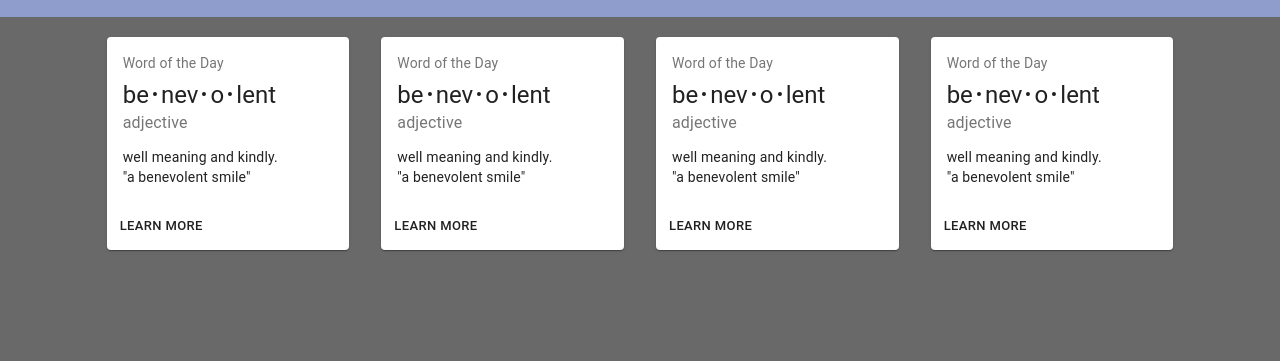
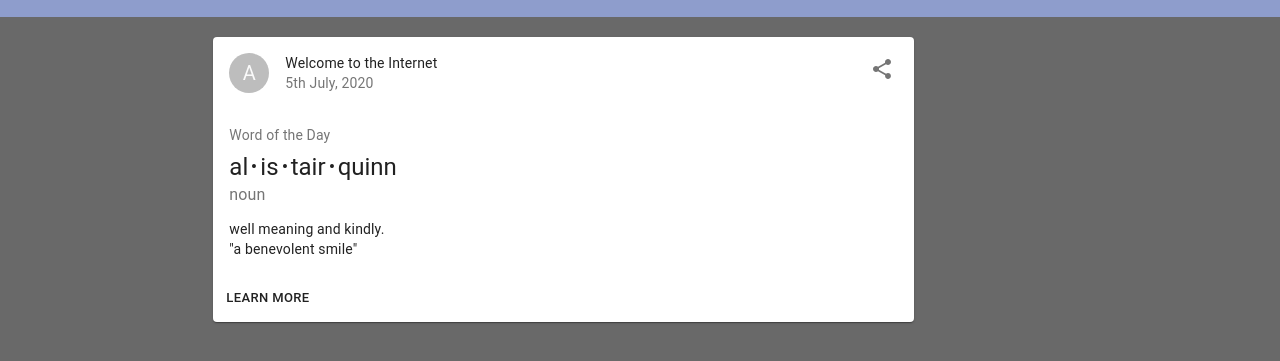
Before and after one commit to alistairjoelquinn/serverless_playground, a React app: page / in a window 1280 px wide. Shown: the part 47-408 px from the top of the page. Built offline with nearby package versions, Linux system fonts and the light colour scheme.

Commit message:
landing card component renders name noun

```diff
--- a/src/components/App.js
+++ b/src/components/App.js
@@ -29,11 +29,11 @@ export default function App() {
                     <Header />
                 </Grid>
                 <Grid item container className={classes.background}>
-                    <Grid item sm={1} xs={false}/>
+                    <Grid item sm={2} xs={false}/>
                     <Grid item sm={10} xs={12}>
                         <LandingPageContent />
                     </Grid>
-                    <Grid item sm={1} xs={false}/>
+                    <Grid item sm={2} xs={false}/>
                 </Grid>
             </Grid>
         </ThemeProvider>
--- a/src/components/LandingCard.js
+++ b/src/components/LandingCard.js
@@ -1,12 +1,12 @@
 import React from 'react';
 import { makeStyles } from '@material-ui/core/styles';
-import { Typography, Button } from '@material-ui/core';
+import { Typography, Button, CardHeader, Avatar, IconButton } from '@material-ui/core';
 import Card from '@material-ui/core/Card';
 import CardActions from '@material-ui/core/CardActions';
 import CardContent from '@material-ui/core/CardContent';
+import ShareIcon from '@material-ui/icons/Share';
 
 const useStyles = makeStyles({
-
     bullet: {
       display: 'inline-block',
       margin: '0 2px',
@@ -26,15 +26,29 @@ const LandingCard = props => {
 
     return (
         <Card>
+            <CardHeader
+                avatar={
+                    <Avatar aria-label="recipe" className={classes.avatar}>
+                        A
+                    </Avatar>
+                }
+                action={
+                    <IconButton aria-label="settings">
+                        <ShareIcon />
+                    </IconButton>
+                }
+                title="Welcome to the Internet"
+                subheader="5th July, 2020"
+            />
             <CardContent>
                 <Typography className={classes.title} color="textSecondary" gutterBottom>
                     Word of the Day
                 </Typography>
                 <Typography variant="h5" component="h2">
-            be{bull}nev{bull}o{bull}lent
+                    al{bull}is{bull}tair{bull}quinn
                 </Typography>
                 <Typography className={classes.pos} color="textSecondary">
-            adjective
+                    noun
                 </Typography>
                 <Typography variant="body2" component="p">
                     well meaning and kindly.
--- a/src/components/LandingPageContent.js
+++ b/src/components/LandingPageContent.js
@@ -5,16 +5,7 @@ import LandingCard from './LandingCard';
 const LandingPageContent = () => {
     return (
         <Grid container spacing={4}>
-            <Grid item xs={12} sm={3}>
-                <LandingCard />
-            </Grid>
-            <Grid item xs={12} sm={3}>
-                <LandingCard />
-            </Grid>
-            <Grid item xs={12} sm={3}>
-                <LandingCard />
-            </Grid>
-            <Grid item xs={12} sm={3}>
+            <Grid item xs={12} sm={8}>
                 <LandingCard />
             </Grid>
         </Grid>
--- a/src/index.html
+++ b/src/index.html
@@ -2,6 +2,6 @@
 <head>
     <meta charset="UTF-8">
     <meta name="viewport" content="width=device-width, initial-scale=1.0">
-    <title>Al is amazing</title>
+    <title>The Internet</title>
 </head>
 <main></main>
```
Lines whose indentation alone changed are shown as unchanged.
